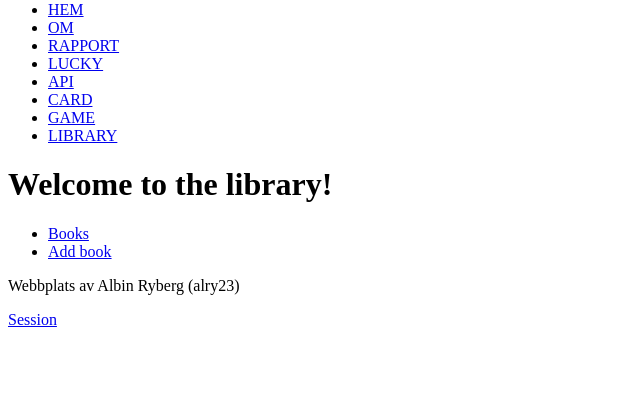
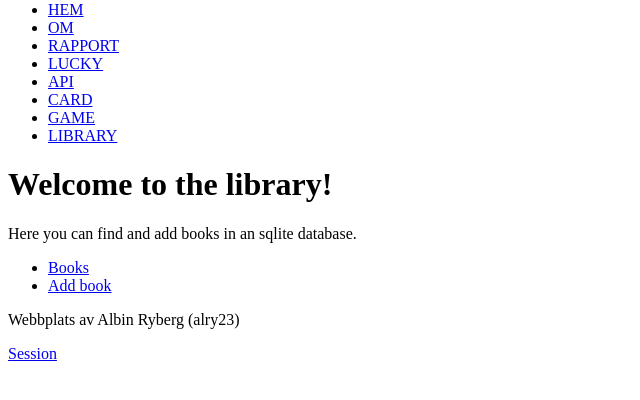
Before and after one commit to albinr/mvc-report, a Symfony app: template templates/library/index.html.twig in a window 1280 px wide. Shown: the part 153-553 px from the top of the page, without its empty margins (0-640 px from the left). Run offline with Twig, Linux system fonts and the light colour scheme; the template is opened without the code that fills it, so the values that code supplies are empty; some libraries are stand-ins or nearby versions.

Commit message:
Updated phpstan and library index page.

```diff
--- a/templates/library/index.html.twig
+++ b/templates/library/index.html.twig
@@ -5,6 +5,7 @@
 {% block body %}
 
 <h1>Welcome to the library!</h1>
+<p>Here you can find and add books in an sqlite database.</p>
 
 <ul>
     <li><a href="{{ path('read_many') }}" class="button">Books</a></li>
```
Also changed, not shown: tools/phpstan/phpstan.neon.
